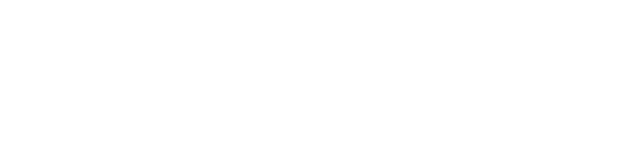
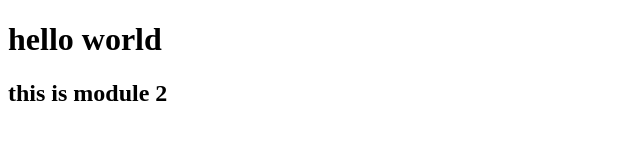
Before and after one commit to munazzamehtab/RepMod, a plain HTML site: page index.html in a window 1280 px wide. Shown: the whole page, without its empty margins (0-640 px from the left). Drawn offline with Linux system fonts and the light colour scheme.

Commit message:
ADDED index.html

```diff
--- a/index.html
+++ b/index.html
@@ -6,6 +6,7 @@
     <title>Document</title>
 </head>
 <body>
-
+    <h1>hello world</h1>
+    <h2> this is module 2</h2>
 </body>
 </html>
```
